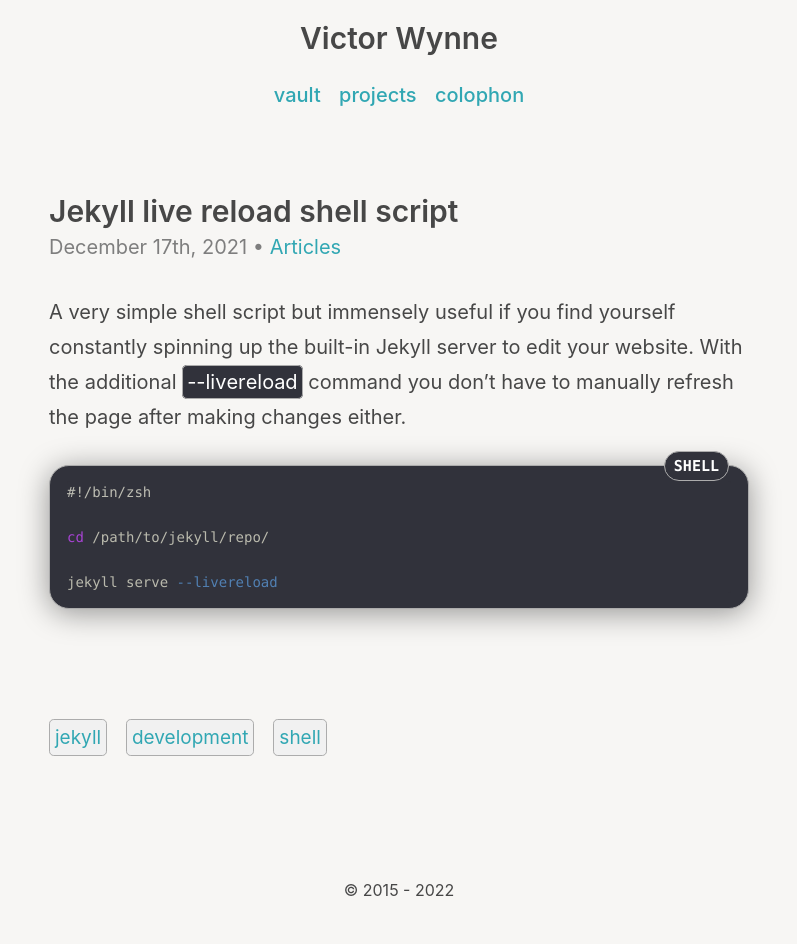
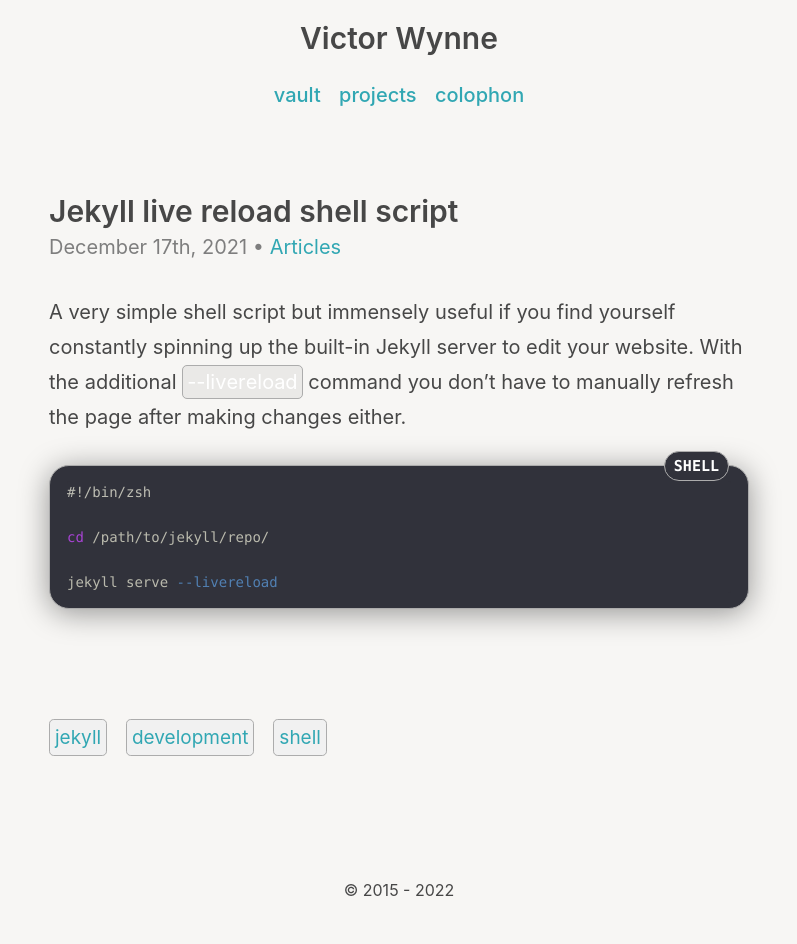
Before and after one commit to wertercatt/tooters, a Jekyll site: the page built from _posts/2021-12-17-jekyll-live-reload-shell-script.md, in a window 1280 px wide. Shown: the whole page, without its empty margins (241-1038 px from the left). Built offline with Jekyll 4.4.1, drawn with Linux system fonts in a browser that asks for light colours.

Commit message:
Updated inline code background.

```diff
--- a/_sass/_variables.scss
+++ b/_sass/_variables.scss
@@ -19,7 +19,7 @@
 $code-block-bg: rgba(33, 34, 40, 1);
 $code-border: #c24a45;
 
-$code-inline-bg-light: rgba(49, 50, 59, 1);
+$code-inline-bg-light: #eae9e7;
 $code-block-accent-light: #ACACAC;
 $code-block-bg-light: rgba(49, 50, 59, 1);
 $code-border-light: #ACACAC;
```
